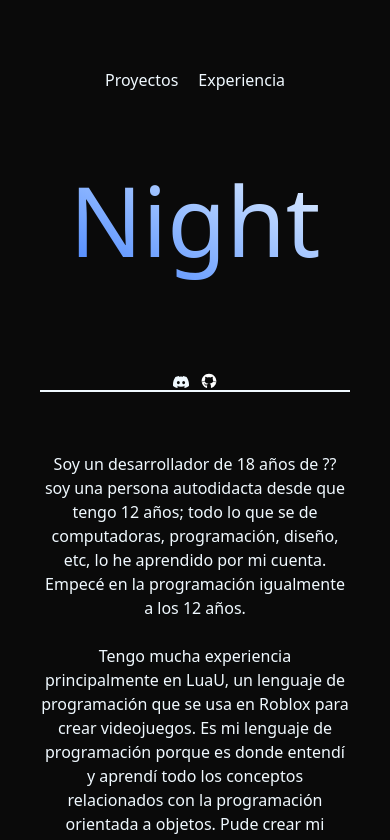
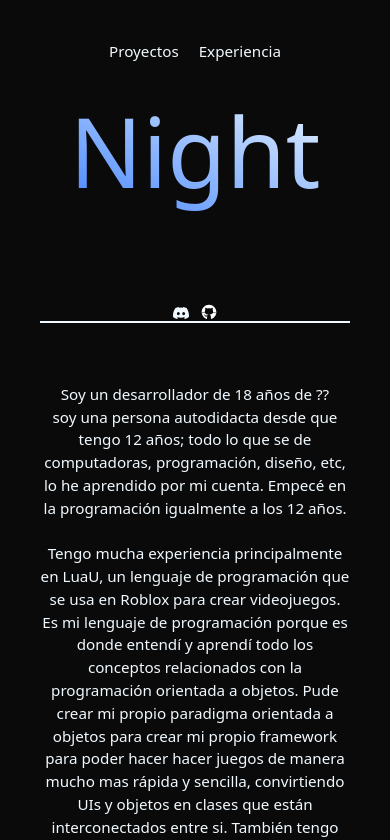
Before and after one commit to NightReversedFold/PortafolioFinal, a website: page index.html in a window 390 px wide. Shown: the top 840 px of the page. Drawn offline with Linux system fonts and the light colour scheme; files whose address does not match are found by name.

Commit message:
responsiveHeader

```diff
--- a/index.html
+++ b/index.html
@@ -11,11 +11,11 @@
 </head>
 
 <body class="flex justify-center bg-[#0a0a0a] ">
-    <main class="flex flex-wrap justify-center bg-[#0a0a0a] my-5 text-sky-50 h-110 mx-40 pt-12 ">
+    <main class="flex flex-wrap justify-center bg-[#0a0a0a] my-5 text-sky-50 h-110 mx-40 pt-5 2xl:pt-12 ">
 
-        <header class="flex flex-col basis-full w-full items-center  ">
+        <header class="flex flex-col text-[min(10vw,1.8vh)]  w-full items-center ">
             <nav
-                class="flex flex-row justify-center md:justify-start h-25 text-sky-50 list-none place-items-center gap-5 text-18 basis-full mb-20">
+                class="flex flex-row justify-center md:justify-start  text-sky-50 list-none place-items-center gap-x-5 text-18  mb-10">
                 <li class=""><a href="#MyStuffLol" class="hover:text-blue-500 cursor-pointer">Proyectos</a></li>
                 <li class=""><a href="#LaboralExperience" class="hover:text-blue-500 cursor-pointer">Experiencia</a>
                 </li>
@@ -25,12 +25,11 @@
             <article class=" text-center mx-10">
                 <div class="flex flex-col max-w-200 flex-wrap items-center justify-center ">
                     <h1
-                        class=" h-40 text-8xl md:text-9xl w-full  bg-gradient-to-bl from-blue-50 to to-blue-600 bg-clip-text text-transparent ">
+                        class="h-40 text-8xl md:text-9xl w-full  bg-gradient-to-bl from-blue-50 to to-blue-600 bg-clip-text text-transparent ">
                         Night
                     </h1>
 
-                    <div class="w-full mt-10 flex justify-center items-center gap-x-3 border-b-2">
-
+                    <div class="w-full mt-10 flex justify-center items-center gap-x-3  border-b-2">
 
                         <a id="DiscordBt">
                             <svg class="cursor-pointer  mt-0.5 " xmlns="http://www.w3.org/2000/svg" width="16"
@@ -61,7 +60,7 @@
 
                 </div>
 
-                <p class="max-w-190 mt-15 ">
+                <p class="max-w-190 mt-15 text">
                     Soy un desarrollador de 18 años de ?? <br>
                     soy una persona autodidacta desde que tengo 12 años; todo lo que se de computadoras, programación,
                     diseño, etc, lo he aprendido por mi cuenta.
@@ -345,7 +344,7 @@
                         Reseñas de Fiverr
                     </h2>
 
-                    <div class="w-full h-180 py-10 px-10 mt-10 bg-[#111213] overflow-y-scroll flex flex-col gap-y-10">
+                    <div class="w-full h-120 py-10 px-10 mt-10 bg-[#111213] overflow-y-scroll flex flex-col gap-y-10">
                         <div class="flex flex-col  justify-center items-center ">
                             <figure class=" flex justify-center mt-5">
                                 <div class="flex flex-col">
```
Also changed, not shown: assets/css/output.css.
